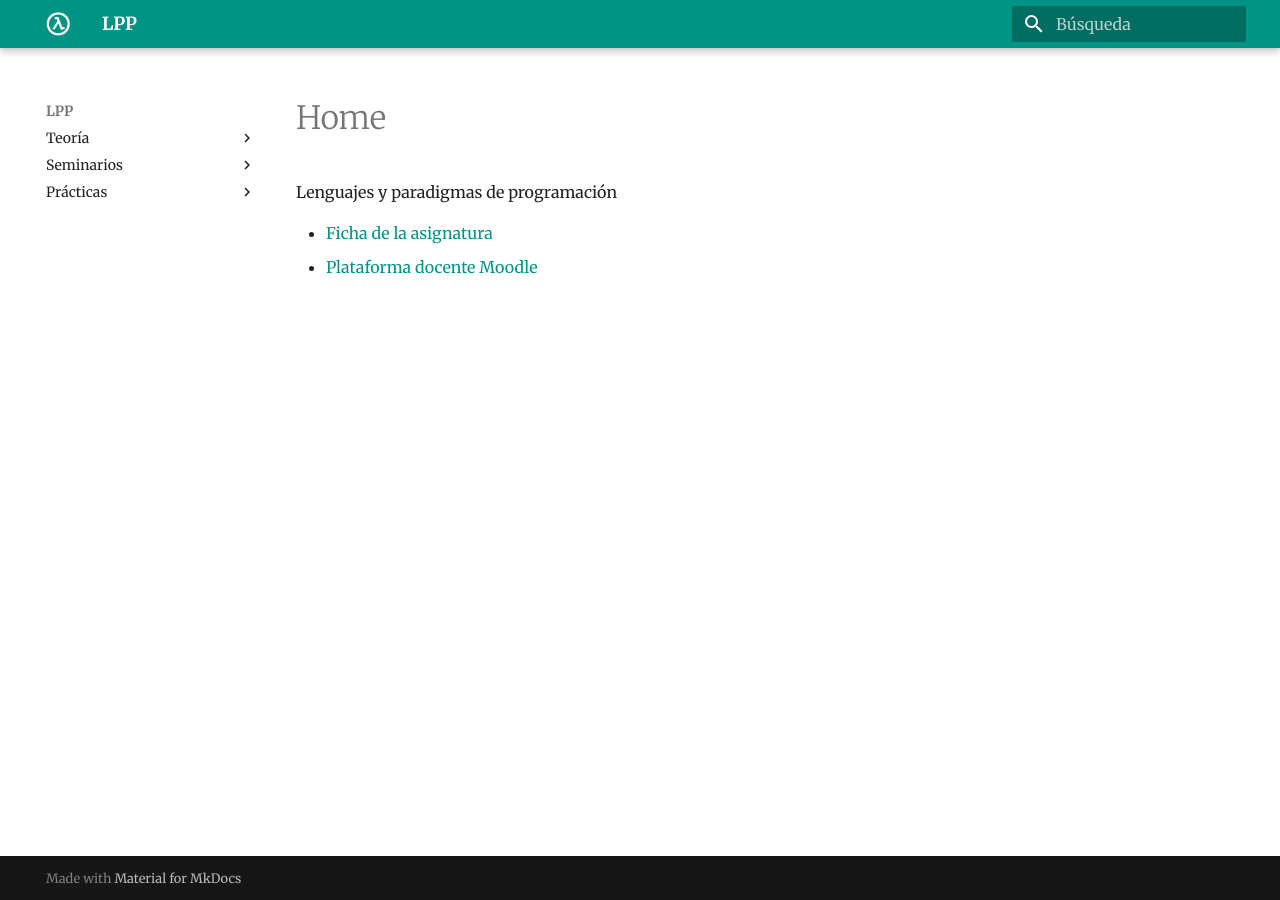
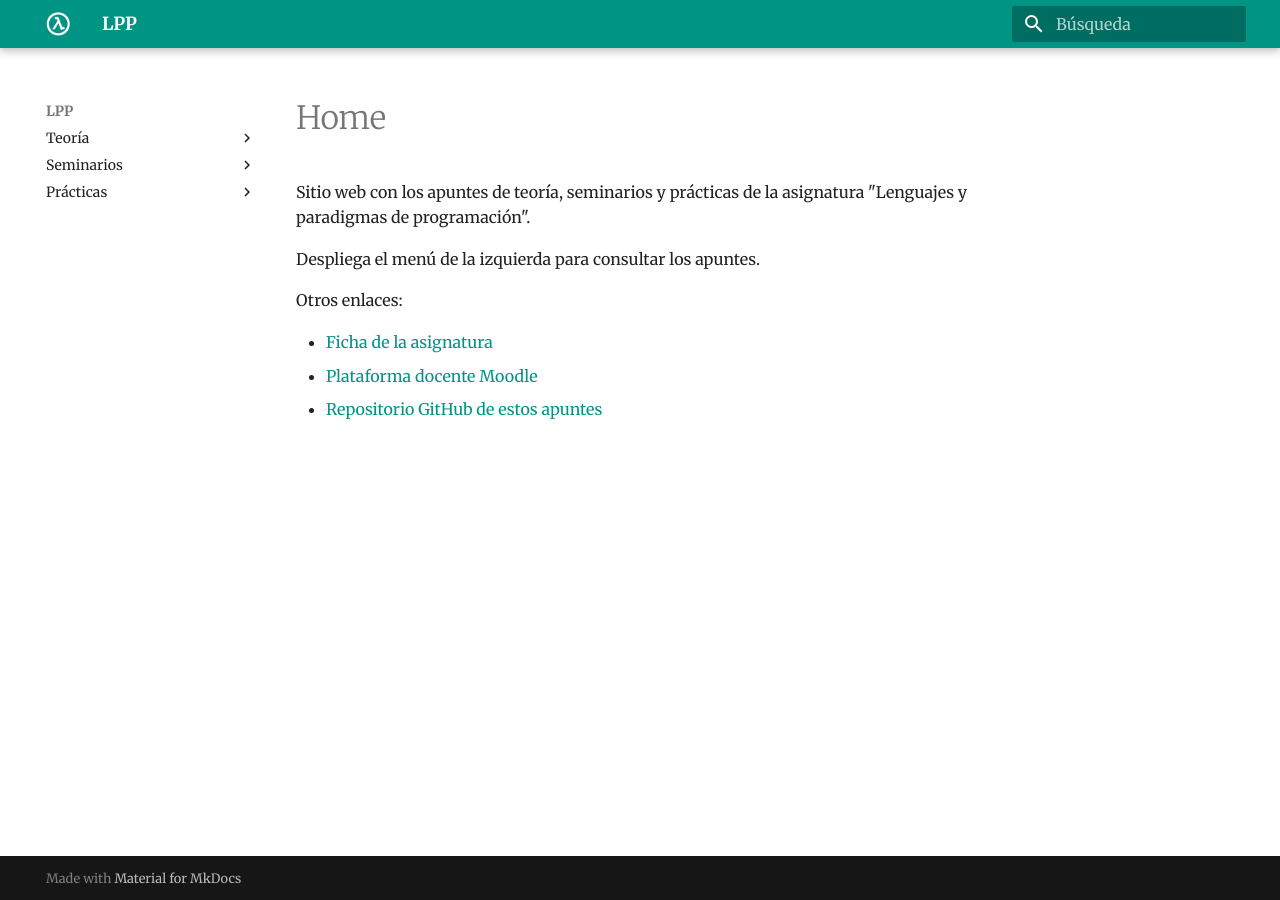
Before and after one commit to domingogallardo/apuntes-lpp, an MkDocs documentation site: the page built from docs/index.md, in a window 1280 px wide. Built offline with MkDocs 1.6.1 and Material for MkDocs 9.7.7, drawn with Linux system fonts in a browser that asks for light colours.

Commit message:
Actualizado índice

```diff
--- a/docs/index.md
+++ b/docs/index.md
@@ -1,4 +1,10 @@
-Lenguajes y paradigmas de programación
+Sitio web con los apuntes de teoría, seminarios y prácticas de la
+asignatura "Lenguajes y paradigmas de programación".
+
+Despliega el menú de la izquierda para consultar los apuntes.
+
+Otros enlaces:
 
 - [Ficha de la asignatura](https://cvnet.cpd.ua.es/Guia-Docente/GuiaDocente/Index?wCodEst=C203&wcodasi=34017&wlengua=es&scaca=2018-19)
 - [Plataforma docente Moodle](https://moodle2018-19.ua.es/moodle/course/view.php?id=3922)
+- [Repositorio GitHub de estos apuntes](https://github.com/domingogallardo/mkdocs-lpp)
```
